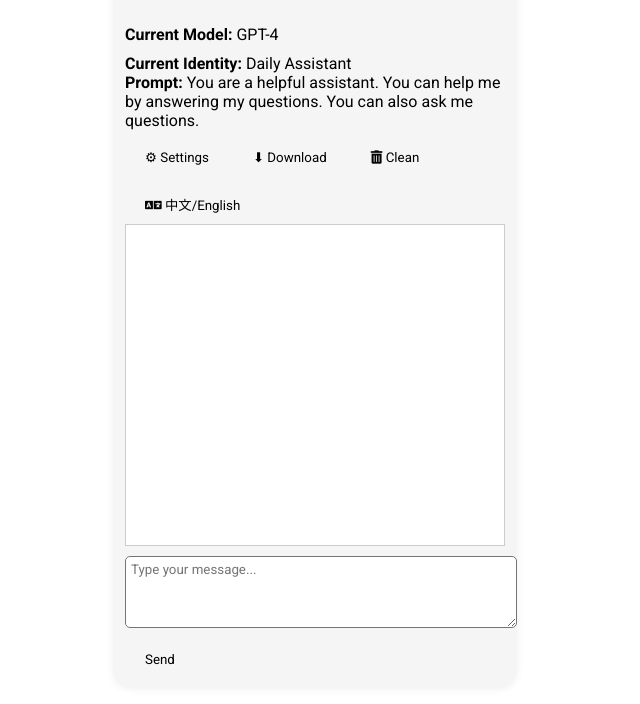
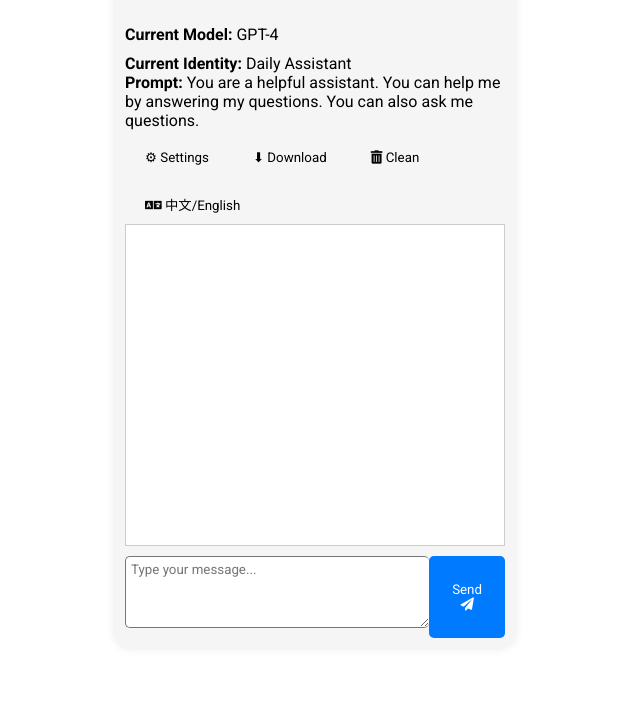
Before and after one commit to hichipli/ChatcatGPT, a plain HTML site: page index.html in a window 1280 px wide. Shown: the part 160-864 px from the top of the page, without its empty margins (325-965 px from the left). Drawn offline with Linux system fonts and the light colour scheme.

Commit message:
UI update

```diff
--- a/index.html
+++ b/index.html
@@ -37,11 +37,15 @@
         <div id="chat-box"></div>
 
         <!-- User input -->
-        <textarea id="user-input" placeholder="Type your message..."></textarea>
-        <button id="send-btn" class="action-btn">
-            <span class="btn-text">Send</span>
-            <span class="loader" style="display:none;"></span>
-        </button>
+        <div class="input-container">
+            <textarea id="user-input" placeholder="Type your message..."></textarea>
+            <button id="send-btn" class="action-btn">
+                <span class="btn-text">Send</span>
+                <i class="fas fa-paper-plane"></i>
+                <span class="loader" style="display:none;"></span>
+            </button>
+        </div>
+
 
         <!-- Download Moadl -->
         <div id="download-modal" class="modal">
--- a/styles.css
+++ b/styles.css
@@ -195,3 +195,30 @@ body, button, textarea, select {
 .download-option-btn:hover {
     background-color: #0056b3;
 }
+
+.input-container {
+    display: flex;
+    align-items: stretch;  /* Makes sure the button and textarea are the same height */
+}
+
+#user-input {
+    border-radius: 5px;
+    flex-grow: 1;  /* Allows the textarea to take up all available space */
+    border-right: none;  /* Removes the right border since the button is directly to the right */
+}
+
+#send-btn {
+    border-radius: 5px;
+    background-color: #007BFF;
+    color: white;
+    border: none;
+    transition: background-color 0.3s;
+}
+
+#send-btn:hover {
+    background-color: #0056b3;
+}
+
+#send-btn:active {
+    background-color: #004085;
+}
```
